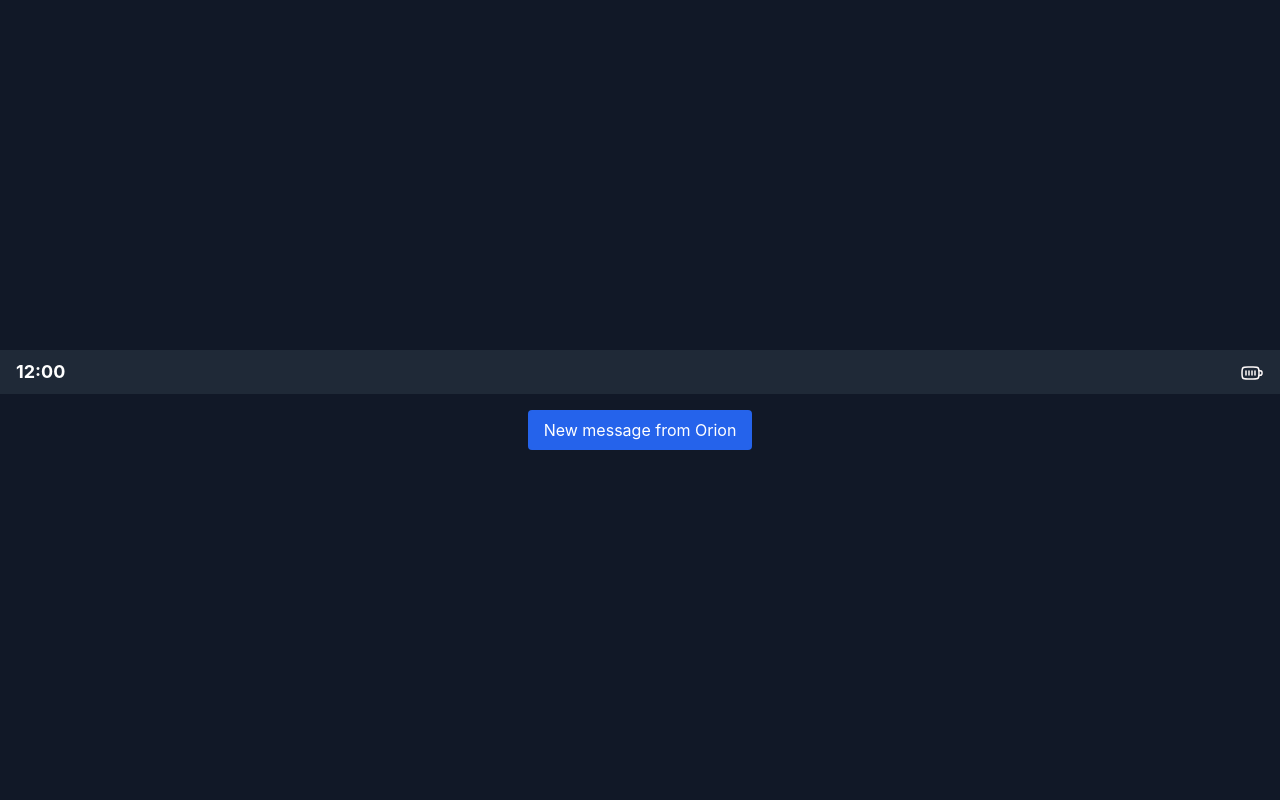
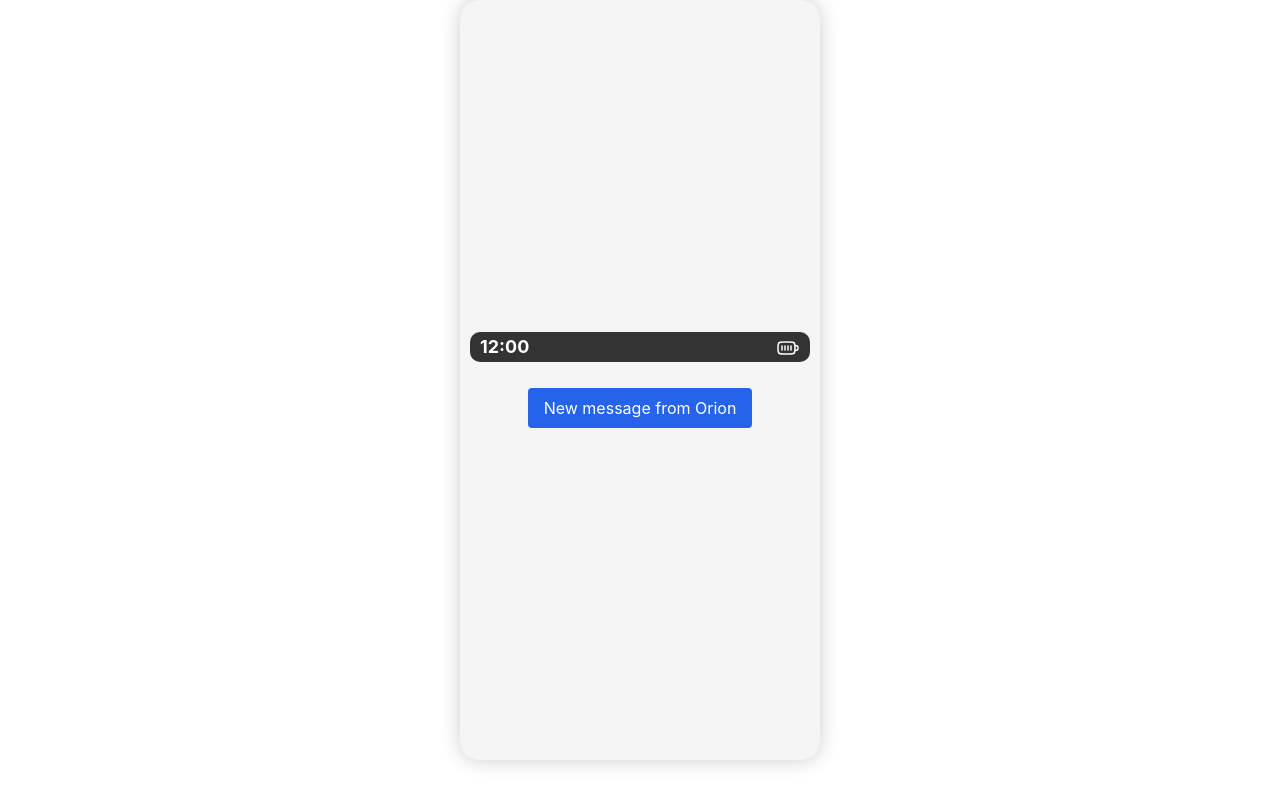
Before and after one commit to Satviky/proj-res-frontend, a React (Create React App) app: page / in a window 1280 px wide. Built offline with nearby package versions, Linux system fonts and the light colour scheme.

Commit message:
width adjusted

```diff
--- a/src/components/styles.css
+++ b/src/components/styles.css
@@ -1,3 +1,33 @@
 @tailwind base;
 @tailwind components;
 @tailwind utilities;
+
+
+.phone-screen {
+    display: flex;
+    flex-direction: column;
+    width: 360px;
+    /* Typical phone width */
+    height: 95vh;
+    /* Height for all devices */
+    background: #f5f5f5;
+    border-radius: 20px;
+    box-shadow: 0 0 20px rgba(0, 0, 0, 0.2);
+    padding: 10px;
+    margin: auto;
+    overflow: hidden;
+    /* Ensure content stays within bounds */
+}
+
+.status-bar {
+    display: flex;
+    justify-content: space-between;
+    align-items: center;
+    height: 30px;
+    /* Basic height for status bar */
+    background: #333;
+    color: #fff;
+    border-radius: 10px;
+    padding: 0 10px;
+    margin-bottom: 10px;
+}
```
